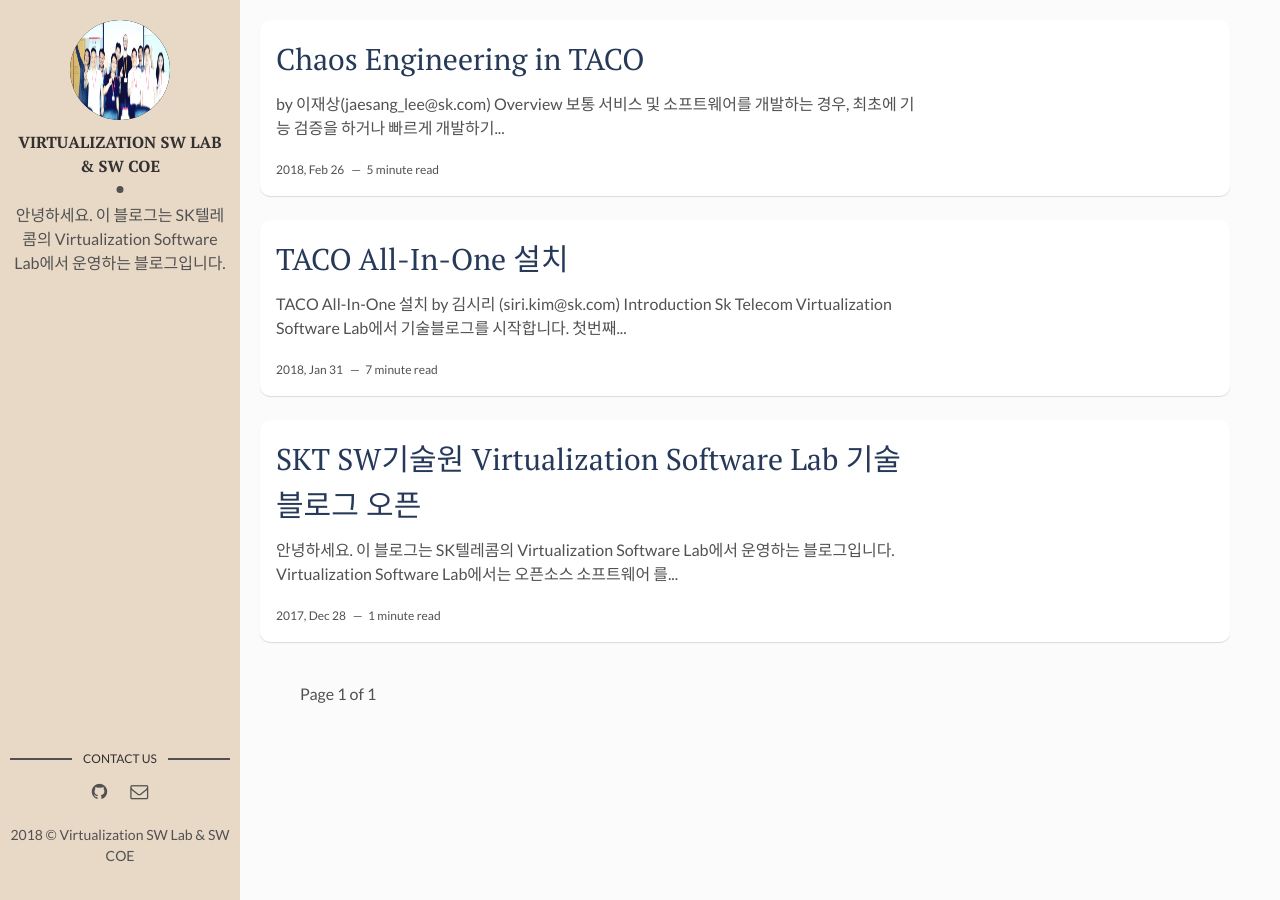
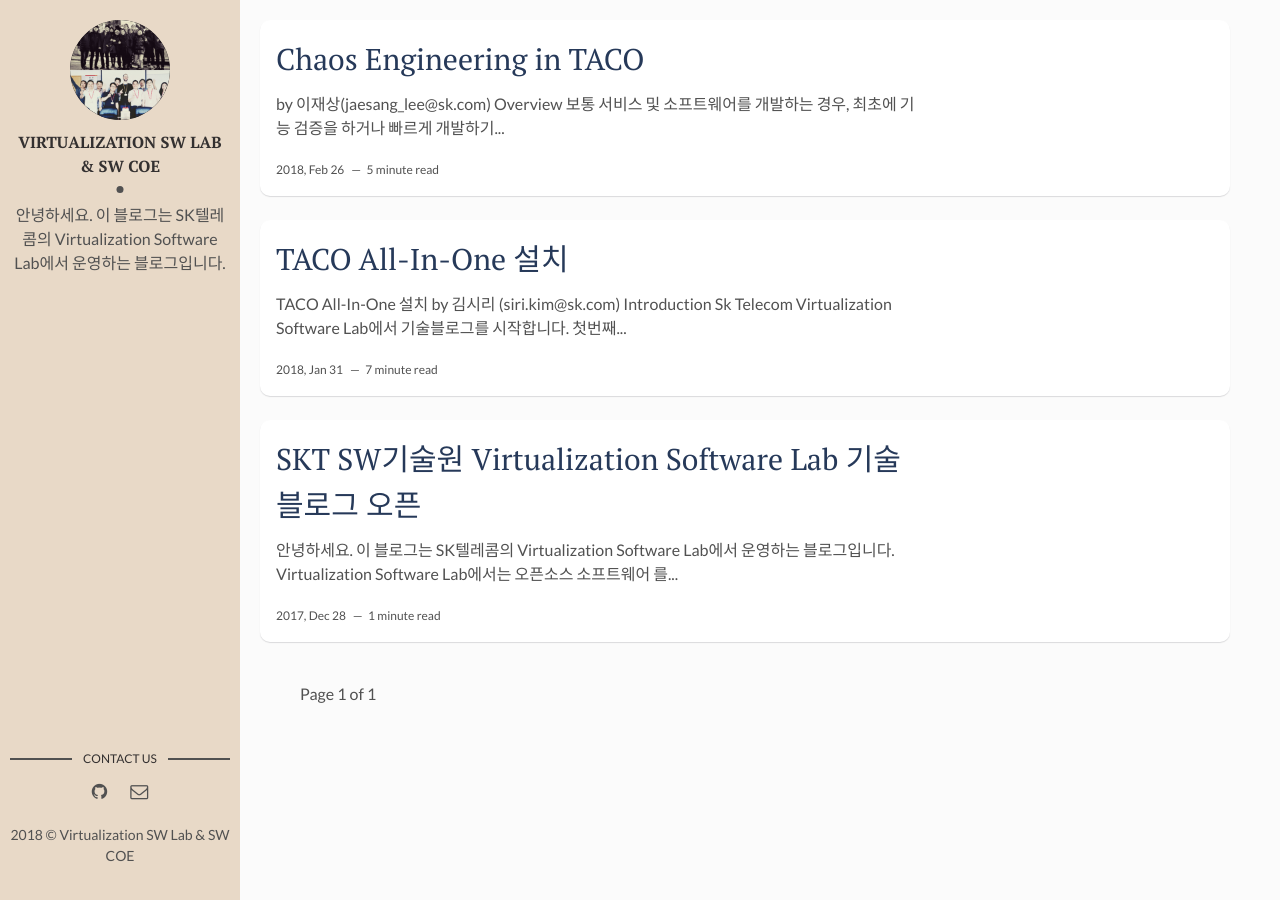
Before and after one commit to sktelecom-oslab/Virtualization-Software-Lab, a Jekyll site: the page built from index.html, in a window 1280 px wide. Built offline with Jekyll 4.4.1, drawn with Linux system fonts in a browser that asks for light colours; the list of posts is cut into pages by our own code.

Commit message:
Update _config.yml

```diff
--- a/_config.yml
+++ b/_config.yml
@@ -8,7 +8,7 @@ site-twitter: #if your site has a twitter account, enter it here
 
 # Author Settings
 author: Virtualization SW Lab & SW COE
-author-img: vslab.jpg # add your photo
+author-img: vslab2.jpg # add your photo
 about-author: 안녕하세요. 이 블로그는 SK텔레콤의 Virtualization Software Lab에서 운영하는 블로그입니다.
 social-github: sktelecom-oslab # add your Github handle
 social-email: jay.ahn@sk.com # add your Email address
```
